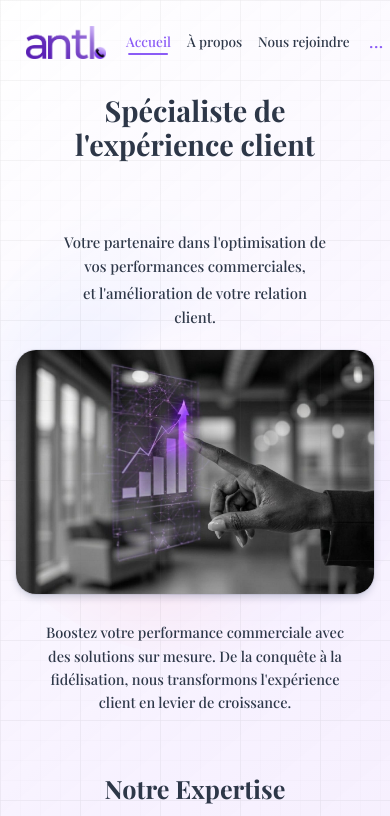
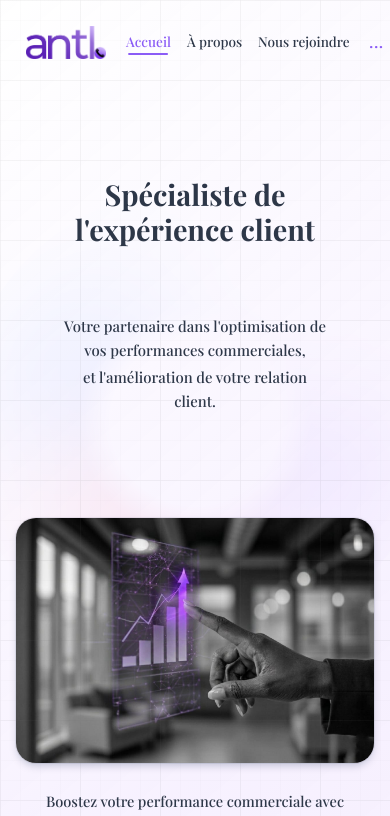
Before and after one commit to ANTL-software/external_website, a React (Vite) app: page / in a window 390 px wide. Shown: the top 816 px of the page. Built offline with nearby package versions, Linux system fonts and the light colour scheme; no server answers; a web font is replaced by a local one.

Commit message:
style: update heroSection height for mobile view to improve layout

```diff
--- a/src/components/heroSection/heroSection.scss
+++ b/src/components/heroSection/heroSection.scss
@@ -13,7 +13,7 @@
 /* Mobile: Hero + CallToAction = 90dvh (Header = 10dvh) */
 @media (max-width: 768px) {
     #heroSectionComponent {
-        height: 30dvh;
+        height: 50dvh;
     }
 }
 
```
